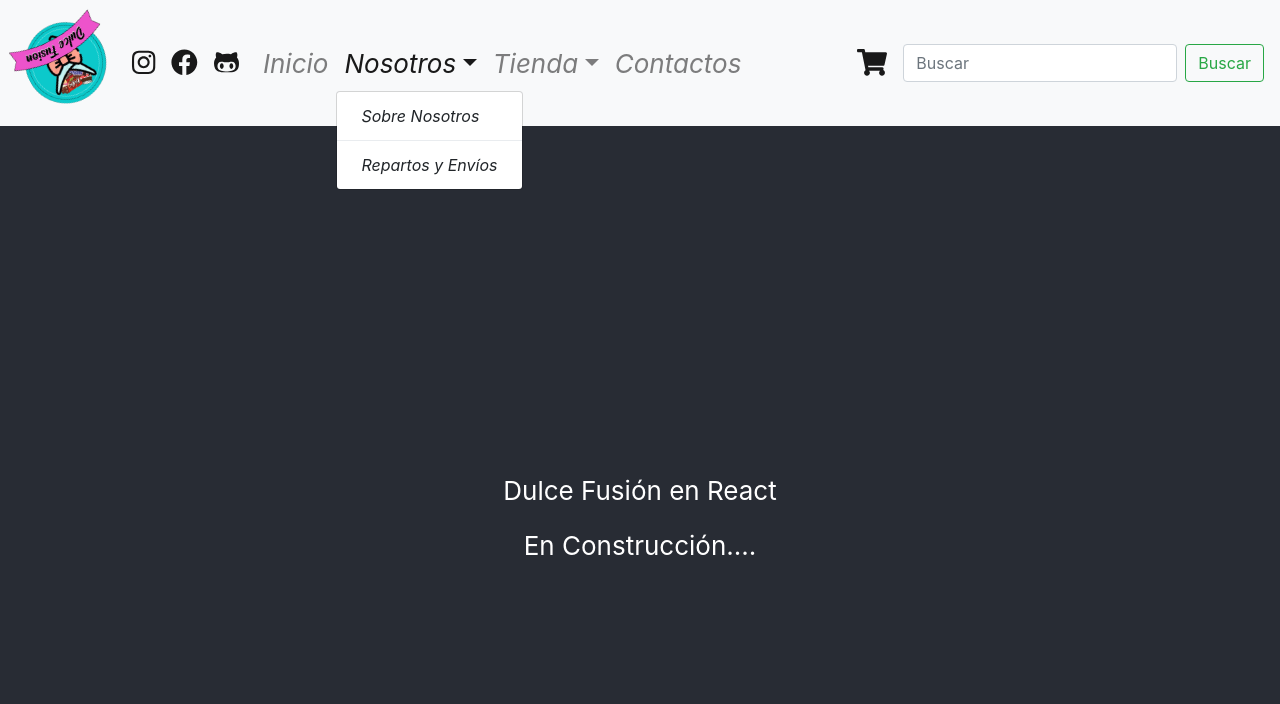
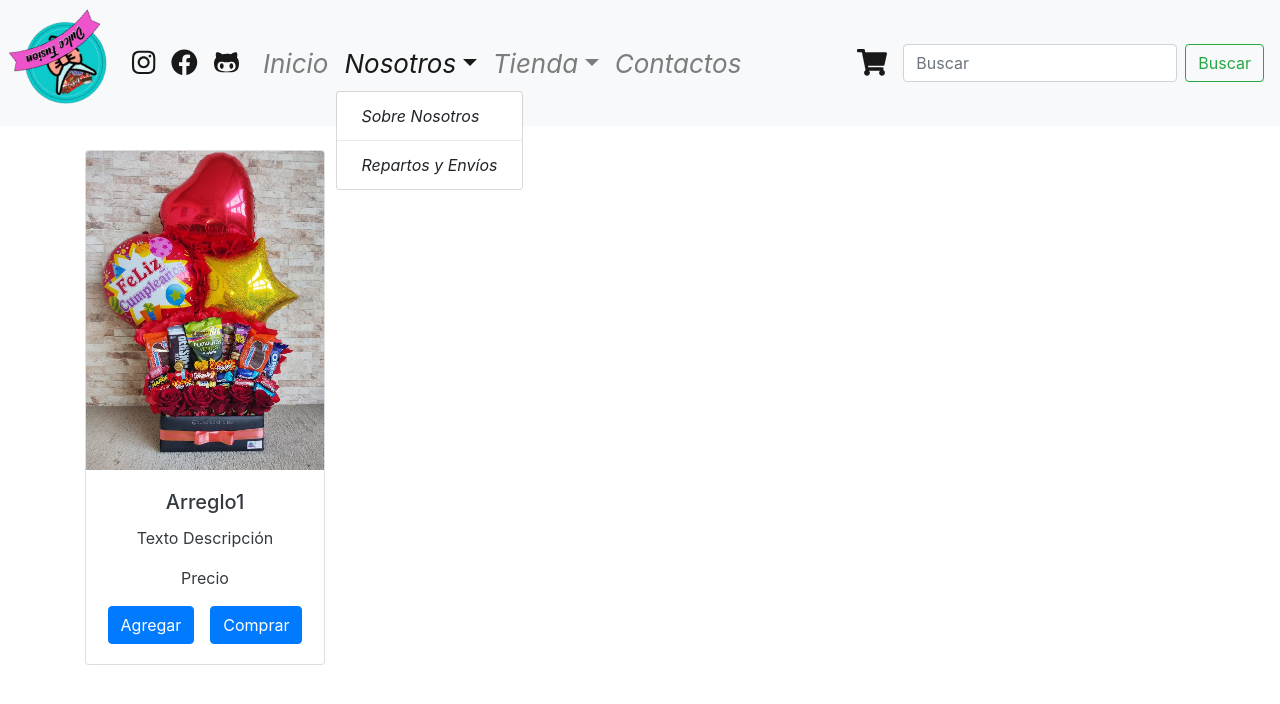
Before and after one commit to merlysfinol/dulcereact, a React (Create React App) app: page / in a window 1280 px wide. Both pictures are taken after a click on the button "Nosotros". Shown: the top 704 px of the page. Built offline with nearby package versions, Linux system fonts and the light colour scheme.

Commit message:
Agregado CartWidget y ItemListContainer

```diff
--- a/src/App.js
+++ b/src/App.js
@@ -1,6 +1,8 @@
 import './App.css';
-import { NavBar } from './components/CardComponent';
+import NavBar from './components/CardComponent/NavBar';
 import "../node_modules/bootstrap/dist/css/bootstrap.css";
+import ItemListContainer from './components/CardComponent/ItemListContainer';
+import imagen from './img/arreglo1.jpg'
 
 function App() {
 
@@ -9,14 +11,7 @@
 
        <NavBar />
 
-      <header className="App-header">
-        <p>
-          Dulce Fusión en React
-        </p>
-        <p>
-          En Construcción....
-        </p>
-      </header>
+       <ItemListContainer imagen={imagen} titulo={"Arreglo1"} descripcion={"Texto Descripción"} precio={"Precio"}/>
 
     </div>
   );
--- /dev/null
+++ b/src/components/CardComponent/Cards.jsx
@@ -0,0 +1,24 @@
+import React from "react"
+import { Card } from "react-bootstrap"
+import { Button } from "react-bootstrap"
+
+function Cards({imagen, titulo, descripcion, precio}) {
+    return (
+        <Card style={{ width: '15rem' }}>
+            <Card.Img variant="top" src={imagen} />
+            <Card.Body className="text-dark">
+                <Card.Title>{titulo}</Card.Title>
+                <Card.Text>
+                {descripcion}
+                </Card.Text>
+                <Card.Text>
+                {precio}
+                </Card.Text>
+                <Button variant="primary mr-2">Agregar</Button>
+                <Button variant="primary ml-2">Comprar</Button>
+            </Card.Body>
+        </Card>
+    )
+}
+
+export default Cards
--- /dev/null
+++ b/src/components/CardComponent/CartWidget.jsx
@@ -0,0 +1,42 @@
+import React, { useState } from 'react'
+import Navbar from 'react-bootstrap/Navbar';
+import { Modal } from 'react-bootstrap';
+import { Button } from 'react-bootstrap';
+import { FontAwesomeIcon } from "@fortawesome/react-fontawesome";
+
+function CartWidget() {
+
+        const [show, setShow] = useState(false);
+
+        const handleClose = () => setShow(false);
+        const handleShow = () => setShow(true);
+
+    return(
+<>
+<Navbar.Brand onClick={handleShow}><FontAwesomeIcon icon={['fa', 'shopping-cart']}  size="lg"/></Navbar.Brand>
+
+<Modal
+        show={show}
+        onHide={handleClose}
+        backdrop="static"
+        keyboard={false}
+      >
+        <Modal.Header closeButton>
+          <Modal.Title>Carrito de Compras</Modal.Title>
+        </Modal.Header>
+        <Modal.Body>
+          No hay elementos
+        </Modal.Body>
+        <Modal.Footer>
+          <Button variant="secondary" onClick={handleClose}>
+            Cerrar
+          </Button>
+          <Button variant="primary">Pagar</Button>
+        </Modal.Footer>
+      </Modal>
+
+</>
+            )
+    }
+
+export default CartWidget
--- /dev/null
+++ b/src/components/CardComponent/ItemListContainer.jsx
@@ -0,0 +1,12 @@
+import React from "react"
+import Cards from "./Cards"
+
+function ItemListContainer({imagen, titulo, descripcion, precio}) {
+    return (
+    <div className="container mt-4">
+       <Cards imagen={imagen} titulo={titulo} descripcion={descripcion} precio={precio}/>
+    </div>
+    )
+}
+
+export default ItemListContainer
--- /dev/null
+++ b/src/components/CardComponent/NavBar.jsx
@@ -0,0 +1,60 @@
+import "./style.css";
+import Navbar from 'react-bootstrap/Navbar';
+import Nav from 'react-bootstrap/Nav';
+import NavDropdown from 'react-bootstrap/NavDropdown';
+import Form from 'react-bootstrap/Form';
+import FormControl from 'react-bootstrap/FormControl';
+import { FontAwesomeIcon } from "@fortawesome/react-fontawesome";
+import '../../fontawesome';
+import Button from 'react-bootstrap/Button';
+import logo from '../../img/logo.png';
+import CartWidget from './CartWidget';
+
+function NavBar() {
+    return(
+     <>
+    <Navbar bg="light" expand="lg">
+        <a class="navbar-brand" href="/"><img src={logo} className="App-logo" alt=""/></a>
+        <Navbar.Brand href="https://www.instagram.com/dulcefusion.chile/?hl=es-la" target="_blank"><FontAwesomeIcon icon={['fab', 'instagram']}  size="lg"/></Navbar.Brand>
+        <Navbar.Brand href="https://www.facebook.com/profile.php?id=100063530833892" target="_blank"><FontAwesomeIcon icon={['fab', 'facebook']}  size="lg"/></Navbar.Brand>
+        <Navbar.Brand href="https://github.com/merlysfinol" target="_blank"><FontAwesomeIcon icon={['fab', 'github-alt']}  size="lg"/></Navbar.Brand>
+        <Navbar.Toggle aria-controls="basic-navbar-nav" />
+        <Navbar.Collapse id="basic-navbar-nav">
+
+            <Nav className="mr-auto texto">
+            <Nav.Link href="#link">Inicio</Nav.Link>
+            <NavDropdown title="Nosotros" id="basic-nav-dropdown">
+                <NavDropdown.Item href="#action/3.1">Sobre Nosotros</NavDropdown.Item>
+                <NavDropdown.Divider />
+                <NavDropdown.Item href="#action/3.2">Repartos y Envíos</NavDropdown.Item>
+            </NavDropdown>
+
+            <NavDropdown title="Tienda" id="basic-nav-dropdown">
+                <NavDropdown.Item href="#action/3.1">Arreglos</NavDropdown.Item>
+                <NavDropdown.Item href="#action/3.2">Chocoramos</NavDropdown.Item>
+                <NavDropdown.Item href="#action/3.3">Desayunos</NavDropdown.Item>
+                <NavDropdown.Item href="#action/3.3">Cajas</NavDropdown.Item>
+                <NavDropdown.Divider />
+                <NavDropdown.Item href="#action/3.4">Lo Ultimo</NavDropdown.Item>
+            </NavDropdown>
+            <Nav.Link href="#link">Contactos</Nav.Link>
+            </Nav>
+
+            < CartWidget/>
+
+            <Nav className="justify-content-end">
+
+            <Form inline>
+                <FormControl type="text" placeholder="Buscar" className="mr-sm-2" />
+                <Button variant="outline-success">Buscar</Button>
+            </Form>
+
+
+             </Nav>
+        </Navbar.Collapse>
+    </Navbar>
+     </>
+    )
+}
+
+export default NavBar
```
Also changed, not shown: src/img/arreglo1.jpg (added).
